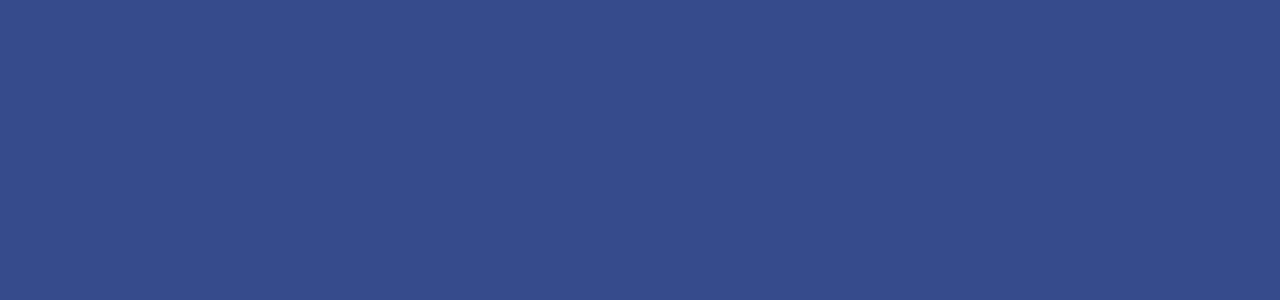
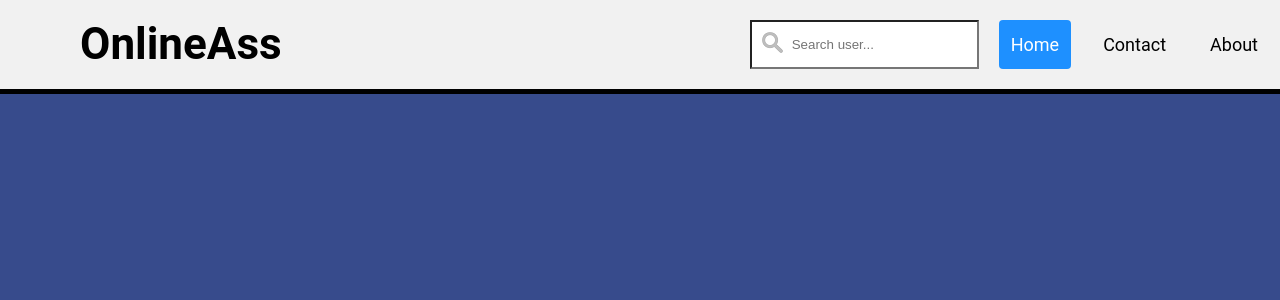
Before and after one commit to IGabrielIli/OnlineAssessment-Gr3, a React (Create React App) app in the folder FrontEnd/: page /dashboard in a window 1280 px wide. Before the commit this address had no page. Shown: the top 300 px of the page. Built offline with nearby package versions, Linux system fonts and the light colour scheme.

Commit message:
add header

```diff
--- a/FrontEnd/package.json
+++ b/FrontEnd/package.json
@@ -6,10 +6,11 @@
     "@testing-library/jest-dom": "^5.16.2",
     "@testing-library/react": "^12.1.4",
     "@testing-library/user-event": "^13.5.0",
+    "@trendmicro/react-sidenav": "^0.5.0",
     "react": "^17.0.2",
     "react-dom": "^17.0.2",
     "react-router-dom": "^6.2.2",
-    "react-scripts": "^5.0.0",
+    "react-scripts": "^2.1.3",
     "web-vitals": "^2.1.4"
   },
   "scripts": {
--- a/FrontEnd/src/App.js
+++ b/FrontEnd/src/App.js
@@ -1,6 +1,7 @@
 import React from 'react';
-import Test from './Core/Test'
-import Home from './Core/Home'
+import Test from './Core/Test';
+import Home from './Core/Home';
+import Dashboard from './Core/Dashboard';
 import { BrowserRouter, Routes, Route } from 'react-router-dom';
 
 class App extends React.Component {
@@ -10,6 +11,7 @@ class App extends React.Component {
         <Routes>
             <Route path="/" element={<Home />} exact/>
             <Route path="/t" element={<Test />} exact/>
+            <Route path="/dashboard" element={<Dashboard />} exact/>
         </Routes>
       </BrowserRouter>
     );
--- /dev/null
+++ b/FrontEnd/src/Core/Dashboard.js
@@ -0,0 +1,30 @@
+import React from 'react';
+import Test from './Test'
+import Home from './Home'
+
+class Dashboard extends React.Component {
+  render() {
+    return (
+        <div>
+            <div class="header">
+                <a href="../" class="logo">OnlineAss</a>
+                <div class="header-right">
+                    <input class="text" type="text" placeholder="Search user..." />
+                    <a class="active" href="#home">Home</a>
+                    <a href="#contact">Contact</a>
+                    <a href="#about">About</a>
+                </div>
+            </div>
+        </div>
+    );
+  }
+  w3_open() {
+    document.getElementById("mySidebar").style.display = "block";
+  }
+
+  w3_close() {
+    document.getElementById("mySidebar").style.display = "none";
+  }
+}
+
+export default Dashboard;
--- a/FrontEnd/src/Core/Home.js
+++ b/FrontEnd/src/Core/Home.js
@@ -10,6 +10,11 @@ class Home extends React.Component {
                         Test
                     </button>
                 </Link>
+                <Link to="/dashboard">
+                    <button class="button">
+                        Dashboard
+                    </button>
+                </Link>
             </div>
         );
     }
--- a/FrontEnd/src/Core/Test.js
+++ b/FrontEnd/src/Core/Test.js
@@ -7,7 +7,7 @@ class Test extends React.Component {
         return (
             <div>
                 <TestQuestion
-                    buttonType={AnswerButtonType[0]}
+                    buttonType={AnswerButtonType[1]}
                     buttonNum={4}
                     buttonDesc={descs}
                     questionDesc={"Test question?"}
--- a/FrontEnd/src/index.css
+++ b/FrontEnd/src/index.css
@@ -4,7 +4,7 @@ html {
 
 body {
   font: 14px roboto;
-  margin: 20px;
+  margin: 0px;
   color: white;
   background-color: #374b8c
 }
@@ -12,6 +12,75 @@ body {
 label {
   white-space: pre-wrap;
   display: inline-block;
+}
+
+.header {
+  overflow: hidden;
+  background-color: #f1f1f1;
+  padding: 20px 10px;
+  border-color: black;
+  border-width: 5px;
+  border-bottom-style: solid;
+  margin-top: 0;
+}
+
+.header input {
+  float: left;
+  padding: 8px;
+  line-height: 25px;
+}
+
+input[type=text] {
+  background-color: white;
+  background-image: url('./searchicon.png');
+  background-position: 10px 10px;
+  background-repeat: no-repeat;
+  padding-left: 40px;
+}
+
+.header a {
+  float: left;
+  color: black;
+  text-align: center;
+  padding: 12px;
+  text-decoration: none;
+  font-size: 18px;
+  line-height: 25px;
+  border-radius: 4px;
+}
+
+.header a.logo {
+  padding-left: 70px;
+  font-size: 44px;
+  font-weight: bold;
+}
+
+.header a:hover {
+  background-color: #ddd;
+  color: black;
+}
+
+.header a.active {
+  background-color: dodgerblue;
+  color: white;
+}
+
+.header-right {
+  float: right;
+  display: flex;
+  column-gap: 20px;
+  justify-content: space-between;
+}
+
+@media screen and (max-width: 500px) {
+  .header a {
+    float: none;
+    display: block;
+    text-align: left;
+  }
+  .header-right {
+    float: none;
+  }
 }
 
 .button:hover {
```
Also changed, not shown: FrontEnd/src/searchicon.png (added), 1 other file (tests, documents, lock files or other folders).
